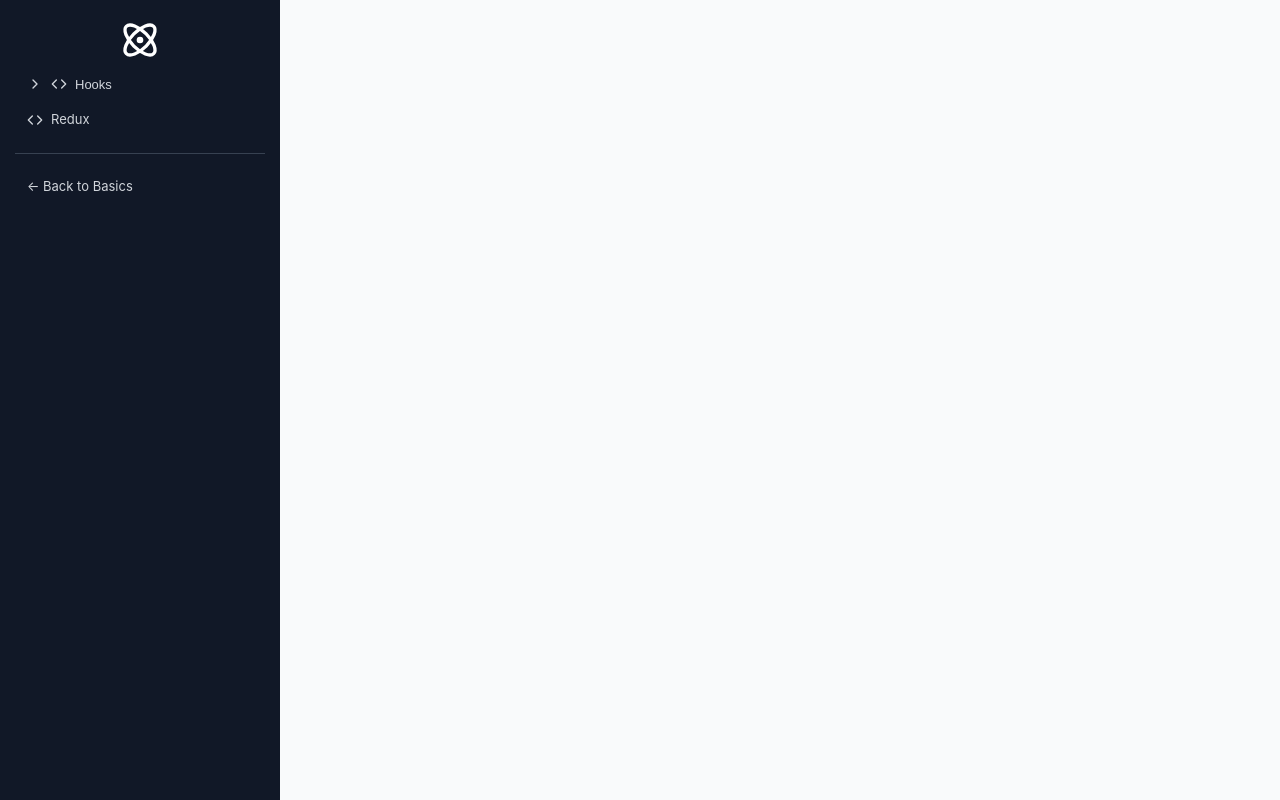
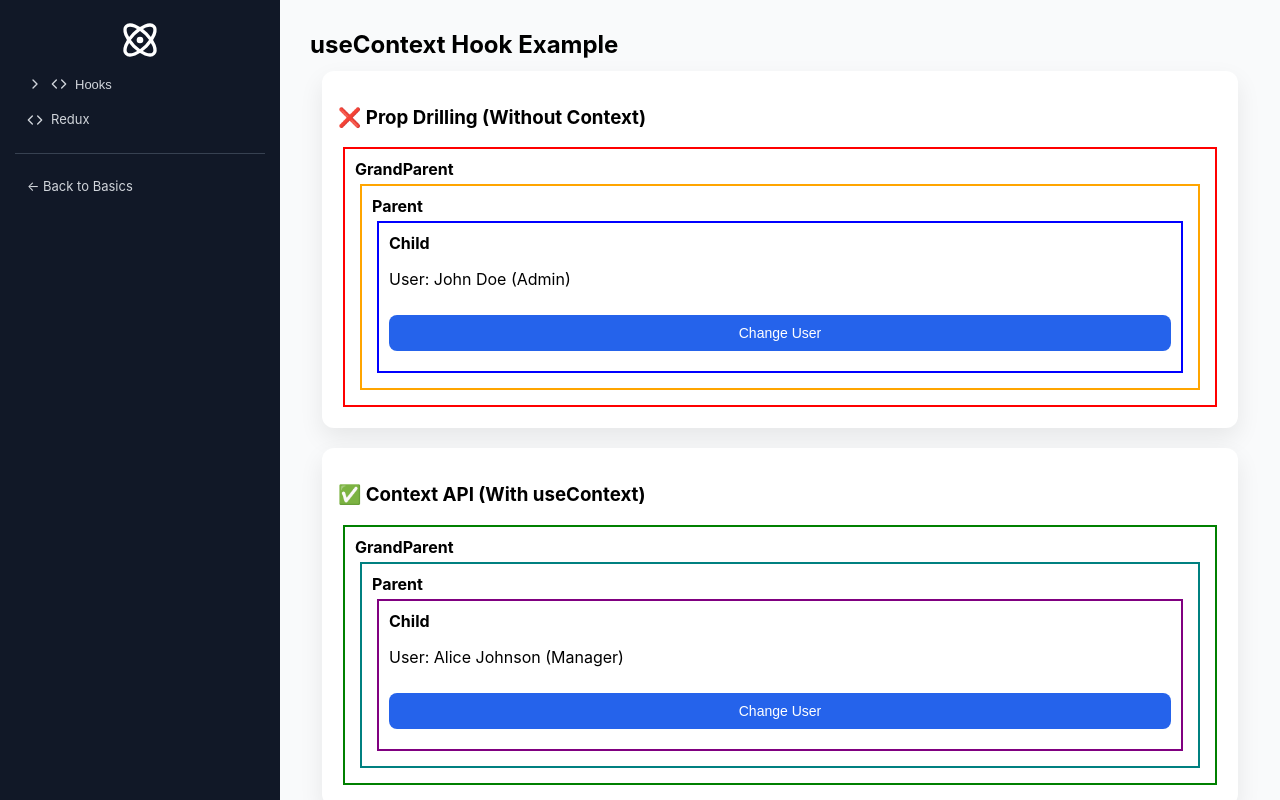
Before and after one commit to mahapatra079/my-app, a React (Create React App) app: page /advanced/hooks/useContext in a window 1280 px wide. Built offline with nearby package versions, Linux system fonts and the light colour scheme.

Commit message:
useReducer + usContext

```diff
--- a/src/App.js
+++ b/src/App.js
@@ -24,6 +24,7 @@ import UseMemoExample from "./components/hooks/UseMemoExample";
 import UseCallbackExample from "./components/hooks/UseCallbackExample";
 import {UseLayoutEffectExample} from "./components/hooks/UseLayoutEffectExample";
 import UseReducerExample from "./components/hooks/UseReducerExample";
+import UseContextExample from "./components/hooks/UseContextExample";
 import Calculator from "./components/state-management/features/Calculator";
 import ToDoList from "./components/state-management/features/ToDoList";
 import TabSelection from "./components/state-management/features/TabSelection";
@@ -123,6 +124,7 @@ export default function App() {
                     <Link to="/advanced/hooks/useCallback"><Hash size={14} /> useCallback</Link>
                     <Link to="/advanced/hooks/useLayoutEffect"><Hash size={14} /> useLayoutEffect</Link>
                     <Link to="/advanced/hooks/useReducer"><Hash size={14} /> useReducer</Link>
+                    <Link to="/advanced/hooks/useContext"><Hash size={14} /> useContext</Link>
                     <Link to="/advanced/hooks"><Hash size={14} /> Task Manager</Link>
                   </div>
                 )}
@@ -175,6 +177,7 @@ export default function App() {
           <Route path="/advanced/hooks/useCallback" element={<UseCallbackExample />} />
           <Route path="/advanced/hooks/useLayoutEffect" element={<UseLayoutEffectExample />} />
           <Route path="/advanced/hooks/useReducer" element={<UseReducerExample />} />
+          <Route path="/advanced/hooks/useContext" element={<UseContextExample />} />
 
 
 
--- /dev/null
+++ b/src/components/hooks/Child.js
@@ -0,0 +1,12 @@
+export const Child = ({ user, setUser }) => (
+  <div style={{ border: '2px solid blue', padding: '10px', margin: '5px' }}>
+    <h4>Child</h4>
+    <p>User: {user.name} ({user.role})</p>
+    <button
+      onClick={() => setUser({ name: 'Jane Smith', role: 'User' })}
+      className="addBtn"
+    >
+      Change User
+    </button>
+  </div>
+);
--- /dev/null
+++ b/src/components/hooks/ChildWithContext.js
@@ -0,0 +1,18 @@
+import { useContext } from 'react';
+
+export const ChildWithContext = ({ UserContext }) => {
+  const { user, setUser } = useContext(UserContext);
+
+  return (
+    <div style={{ border: '2px solid purple', padding: '10px', margin: '5px' }}>
+      <h4>Child</h4>
+      <p>User: {user.name} ({user.role})</p>
+      <button
+        onClick={() => setUser({ name: 'Bob Wilson', role: 'Developer' })}
+        className="addBtn"
+      >
+        Change User
+      </button>
+    </div>
+  );
+};
--- /dev/null
+++ b/src/components/hooks/ContextComponents.js
@@ -0,0 +1,5 @@
+import { GrandParentWithContext } from './GrandParentWithContext';
+import { ParentWithContext } from './ParentWithContext';
+import { ChildWithContext } from './ChildWithContext';
+
+export { GrandParentWithContext, ParentWithContext, ChildWithContext };
--- /dev/null
+++ b/src/components/hooks/GrandParent.js
@@ -0,0 +1,8 @@
+import { Parent } from './Parent';
+
+export const GrandParent = ({ user, setUser }) => (
+  <div style={{ border: '2px solid red', padding: '10px', margin: '5px' }}>
+    <h4>GrandParent</h4>
+    <Parent user={user} setUser={setUser} />
+  </div>
+);
--- /dev/null
+++ b/src/components/hooks/GrandParentWithContext.js
@@ -0,0 +1,8 @@
+import { ParentWithContext } from './ParentWithContext';
+
+export const GrandParentWithContext = ({ UserContext }) => (
+  <div style={{ border: '2px solid green', padding: '10px', margin: '5px' }}>
+    <h4>GrandParent</h4>
+    <ParentWithContext UserContext={UserContext} />
+  </div>
+);
--- /dev/null
+++ b/src/components/hooks/Parent.js
@@ -0,0 +1,8 @@
+import { Child } from './Child';
+
+export const Parent = ({ user, setUser }) => (
+  <div style={{ border: '2px solid orange', padding: '10px', margin: '5px' }}>
+    <h4>Parent</h4>
+    <Child user={user} setUser={setUser} />
+  </div>
+);
--- /dev/null
+++ b/src/components/hooks/ParentWithContext.js
@@ -0,0 +1,8 @@
+import { ChildWithContext } from './ChildWithContext';
+
+export const ParentWithContext = ({ UserContext }) => (
+  <div style={{ border: '2px solid teal', padding: '10px', margin: '5px' }}>
+    <h4>Parent</h4>
+    <ChildWithContext UserContext={UserContext} />
+  </div>
+);
--- /dev/null
+++ b/src/components/hooks/PropDrillingComponents.js
@@ -0,0 +1,5 @@
+import { GrandParent } from './GrandParent';
+import { Parent } from './Parent';
+import { Child } from './Child';
+
+export { GrandParent, Parent, Child };
--- /dev/null
+++ b/src/components/hooks/UseContextExample.js
@@ -0,0 +1,52 @@
+import { createContext, useState } from 'react';
+import { GrandParent as PropDrilling } from './PropDrillingComponents';
+import { GrandParentWithContext } from './ContextComponents';
+
+// Create Context
+const UserContext = createContext();
+
+// Prop Drilling Example (Without Context)
+const PropDrillingExample = () => {
+  const [user, setUser] = useState({ name: 'John Doe', role: 'Admin' });
+
+  return (
+    <div className="card" style={{ marginBottom: '20px' }}>
+      <h3>❌ Prop Drilling (Without Context)</h3>
+      <PropDrilling user={user} setUser={setUser} />
+    </div>
+  );
+};
+
+// Context Example (With useContext)
+const ContextExample = () => {
+  const [user, setUser] = useState({ name: 'Alice Johnson', role: 'Manager' });
+
+  return (
+    <UserContext.Provider value={{ user, setUser }}>
+      <div className="card">
+        <h3>✅ Context API (With useContext)</h3>
+        <GrandParentWithContext UserContext={UserContext} />
+      </div>
+    </UserContext.Provider>
+  );
+};
+
+const UseContextExample = () => {
+  return (
+    <div>
+      <h2>useContext Hook Example</h2>
+      <PropDrillingExample />
+      <ContextExample />
+      <div className="card">
+        <h3>Key Differences:</h3>
+        <ul>
+          <li><strong>Prop Drilling:</strong> Props passed through every component</li>
+          <li><strong>Context:</strong> Direct access to data without prop passing</li>
+          <li><strong>useContext:</strong> Cleaner code, less boilerplate</li>
+        </ul>
+      </div>
+    </div>
+  );
+};
+
+export default UseContextExample;
```
